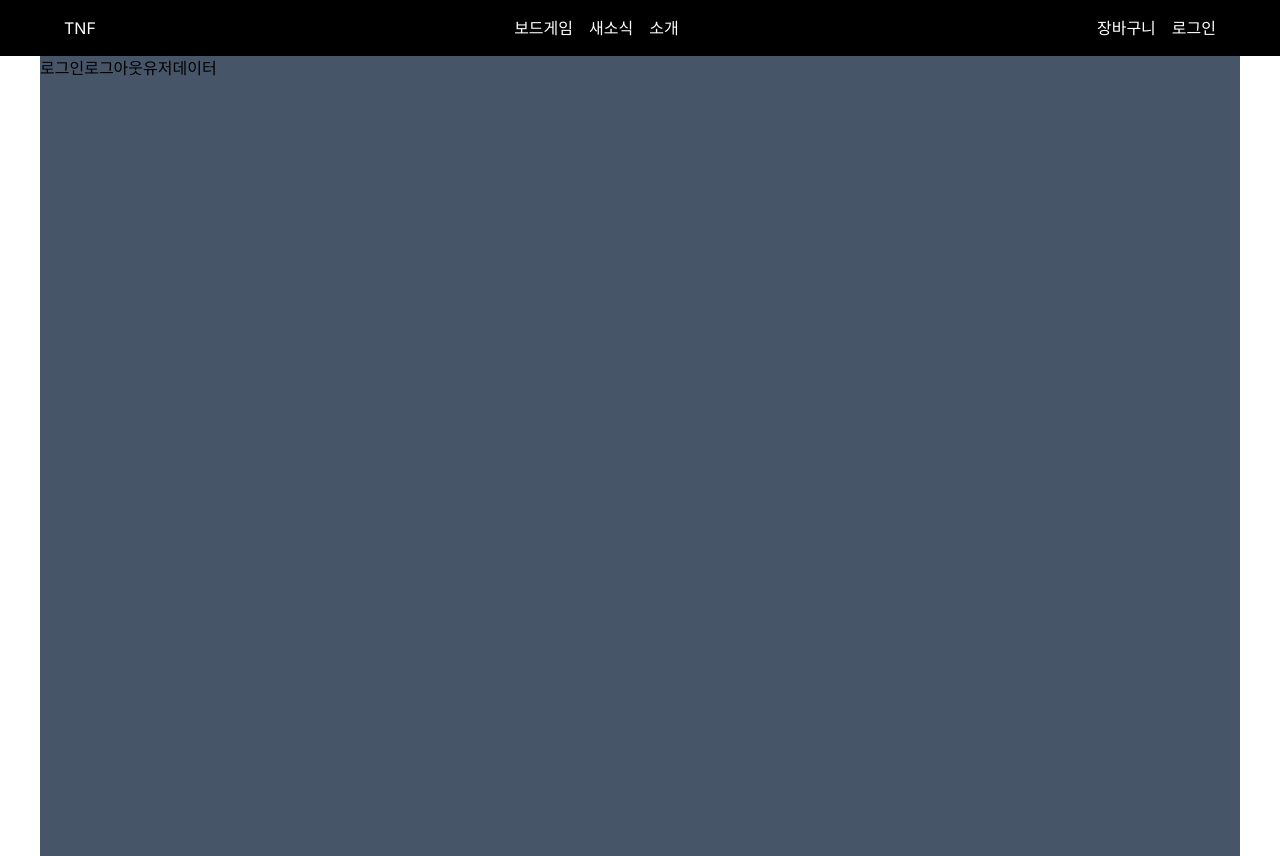
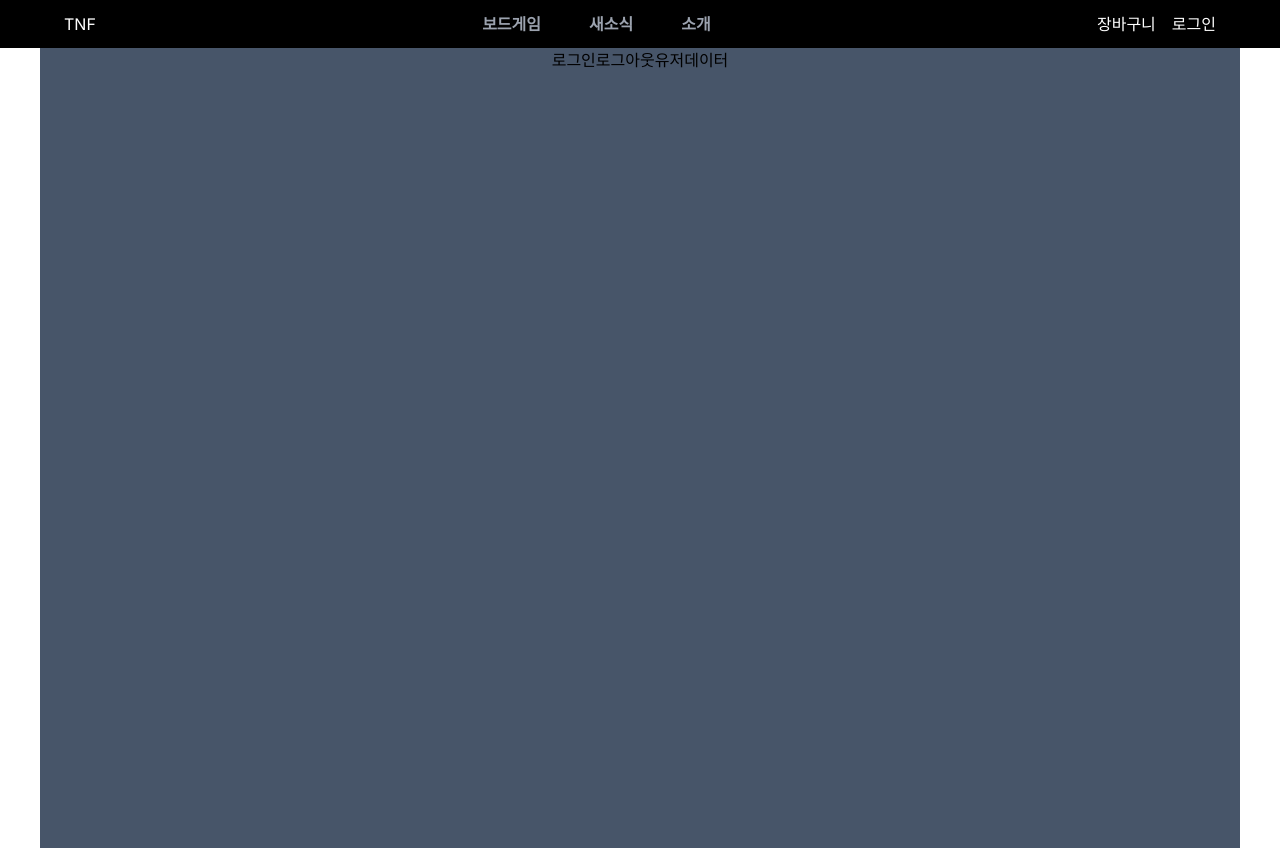
Before and after one commit to nsr1349/TNF, a Next.js app: page / in a window 1280 px wide. Built offline with nearby package versions, Linux system fonts and the light colour scheme; no server answers.

Commit message:
feat: 네브바 분리 및 스타일링 적용

```diff
--- a/package.json
+++ b/package.json
@@ -22,7 +22,7 @@
     "eslint": "^8",
     "eslint-config-next": "14.2.4",
     "postcss": "^8",
-    "tailwindcss": "^3.4.1",
+    "tailwindcss": "^3.4.4",
     "typescript": "^5"
   }
 }
--- /dev/null
+++ b/src/app/component/Navbar.tsx
@@ -0,0 +1,38 @@
+'use client'
+
+import { usePathname } from 'next/navigation'
+import Link from "next/link";
+
+export default function Navbar() {
+    const path = usePathname()
+
+    return (
+        <nav className="flex gap-4 h-full">
+            {
+                navList.map(({href,text})=>
+                    <Link
+                        key={href}
+                        href={href}
+                        className={"h-full px-4 font-bold transition-all grid place-items-center hover:text-white " + (path.indexOf(href) === 0 ? 'text-white' : 'text-gray-400')} >
+                        {text}
+                    </Link>
+                )
+            }
+        </nav>
+    );
+}
+
+const navList = [
+    {
+        href : '/boardgame',
+        text : '보드게임'
+    },
+    {
+        href : '/news',
+        text : '새소식'
+    },
+    {
+        href : '/about',
+        text : '소개'
+    },
+]
--- a/src/app/layout.tsx
+++ b/src/app/layout.tsx
@@ -1,6 +1,8 @@
 import type { Metadata } from "next";
 import { Inter } from "next/font/google";
 import "./globals.css";
+import Link from "next/link";
+import Navbar from "@/app/component/Navbar";
 
 const inter = Inter({ subsets: ["latin"] });
 
@@ -15,23 +17,19 @@ export default function RootLayout({
   children: React.ReactNode;
 }>) {
   return (
-    <html lang="en">
+    <html lang="en" >
       <body className={inter.className}>
         <header className="bg-black text-white grid place-items-center">
-          <div className="py-4 px-6 flex justify-between w-full max-w-[1200px]">
-            <div>TNF</div>
-            <nav className="flex gap-4">
-              <div>보드게임</div>
-              <div>새소식</div>
-              <div>소개</div>
-            </nav>
+          <div className="px-6 flex justify-between items-center h-12 w-full max-w-[1200px]">
+            <Link href={'/'} className=""><div>TNF</div></Link>
+            <Navbar />
             <div className="flex gap-4">
               <div>장바구니</div>
               <div>로그인</div>
             </div>
           </div>
         </header>
-        <main className="w-full max-w-[1200px] min-h-screen bg-slate-600 mx-auto">
+        <main className="w-full max-w-[1200px] min-h-screen bg-slate-600 mx-auto flex flex-col items-center">
           {children}
         </main>
         <footer>
--- a/src/app/page.tsx
+++ b/src/app/page.tsx
@@ -1,6 +1,6 @@
 import Link from "next/link";
-import Logout from "@/component/Logout";
-import UserDataBtn from "@/component/UserDataBtn";
+import Logout from "@/app/component/Logout";
+import UserDataBtn from "@/app/component/UserDataBtn";
 
 export default async function Home() {
   return (
--- a/tailwind.config.ts
+++ b/tailwind.config.ts
@@ -8,11 +8,6 @@ const config: Config = {
   ],
   theme: {
     extend: {
-      backgroundImage: {
-        "gradient-radial": "radial-gradient(var(--tw-gradient-stops))",
-        "gradient-conic":
-          "conic-gradient(from 180deg at 50% 50%, var(--tw-gradient-stops))",
-      },
     },
   },
   plugins: [],
```
Also changed, not shown: src/app/component/Logout.tsx (renamed from src/component/Logout.tsx), src/app/component/UserDataBtn.tsx (renamed from src/component/UserDataBtn.tsx), 1 other file (tests, documents, lock files or other folders).
